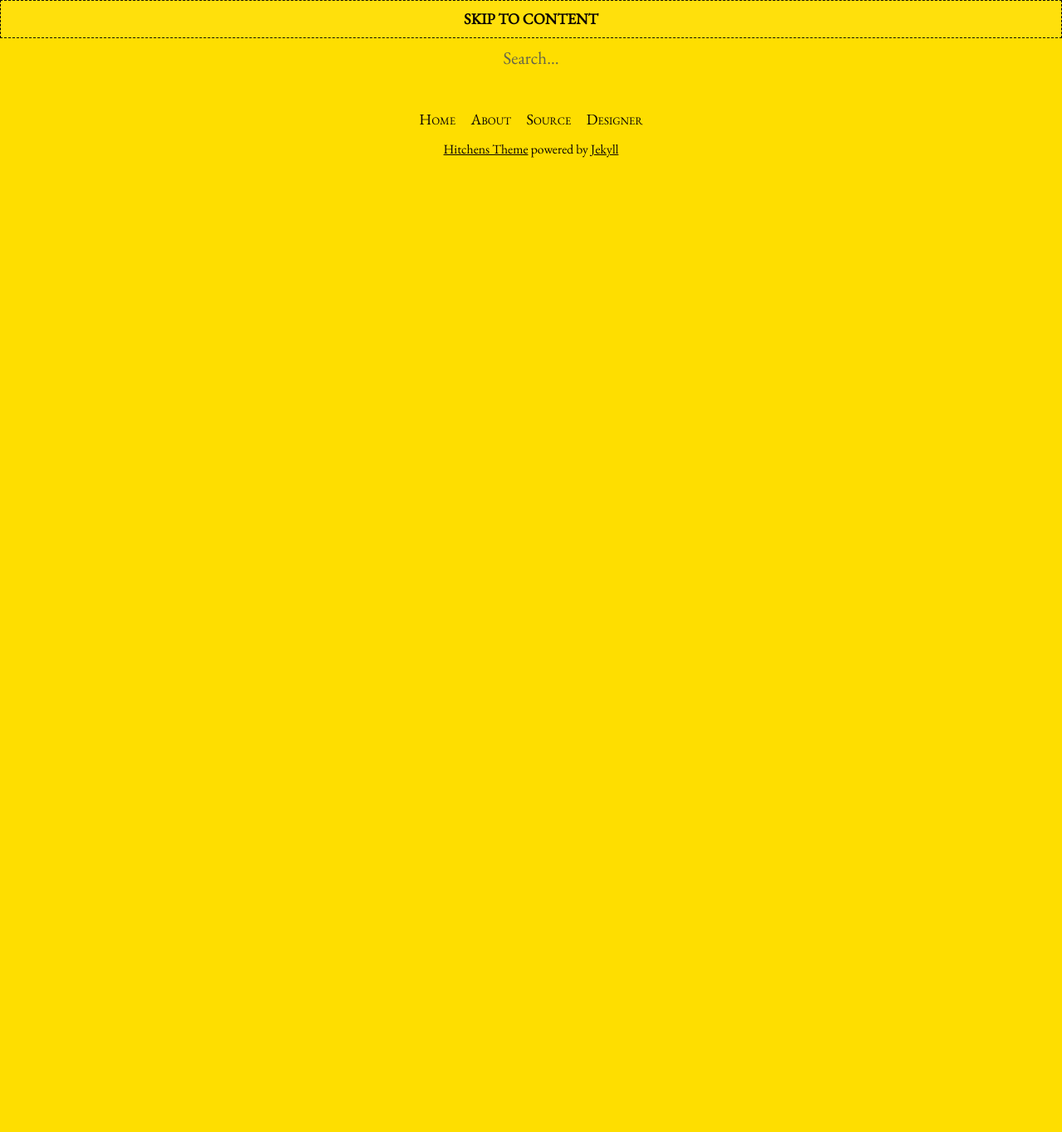
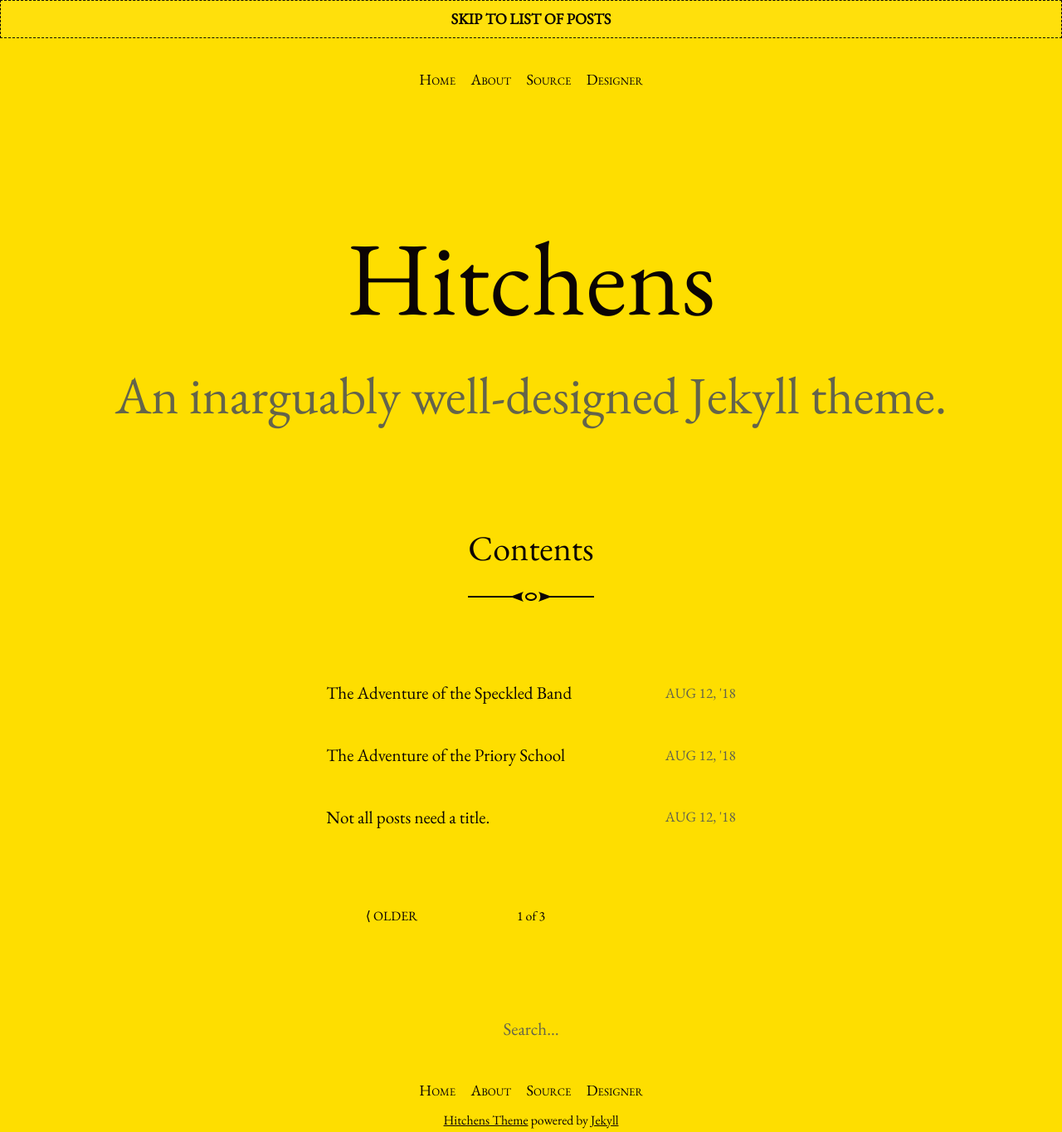
Before and after one commit to ykbarros/blog, a Jekyll site: the page built from index.html, in a window 1280 px wide. Shown: the whole page at 83% size. Built offline with Jekyll 4.4.1, drawn with Linux system fonts in a browser that asks for light colours; the list of posts is cut into pages by our own code; before the commit the page ends 900 px from its top, so only the background shows below that; part of the change alters nothing that is shown.

Commit message:
Updated Jekyll theme

```diff
--- a/_config.yml
+++ b/_config.yml
@@ -1,15 +1,25 @@
-# Site
-name: "Mishmash"
-title: "Mediumish Mishmash"
-description: "My mediumish space to write down thoughts and project my voice into the void."
-logo: 'assets/images/logo.png'
-favicon: 'assets/images/favicon.ico'
+# Welcome to Jekyll!
+#
+# This config file is meant for settings that affect your whole blog, values
+# which you are expected to set up once and rarely edit after that. If you find
+# yourself editing this file very often, consider using Jekyll's data files
+# feature for the data you need to update frequently.
+#
+# For technical reasons, this file is *NOT* reloaded automatically when you use
+# 'bundle exec jekyll serve'. If you change this file, please restart the server process.
+
+# Site settings
+# These are used to personalize your new site. If you look in the HTML files,
+# you will see them accessed via {{ site.title }}, {{ site.email }}, and so on.
+# You can create any custom variable you would like, and they will be accessible
+# in the templates via {{ site.myvariable }}.
+title: Hitchens
+email: hello@patdryburgh.com
+description: >- # this means to ignore newlines until "baseurl:"
+  An inarguably well-designed Jekyll theme.
 baseurl: "/blog" # the subpath of your site, e.g. /blog
 url: "http://kimbarros.com" # the base hostname & protocol for your site, e.g. http://example.com
-production_url : http://kimbarros.com/blog
-BASE_PATH : http://kimbarros.com/blog
-theme: hitchens-theme
-ignore_theme_config: true
+icon: /assets/images/icon-512.png
 
 google_analytics: ''
 disqus: ''
@@ -17,62 +27,23 @@ mailchimp-list: ''
 include: ["_pages"]
 permalink: /:title/
 
-# Authors
-authors:
-  sal:
-    name: Sal
-    display_name: Sal
-    gravatar: e56154546cf4be74e393c62d1ae9f9d4
-    email: wowthemesnet@gmail.com
-    web: https://www.wowthemes.net
-    twitter: https://twitter.com/wowthemesnet
-    description: "Author of Mediumish, a Bootstrap Medium styled template available for WordPress, HTML, Ghost and Jekyll. You are currently previewing Jekyll template demo."
-  john:
-    name: John
-    display_name: John
-    avatar: 'assets/images/avatar.png'
-    gravatar: b1cc14991db7a456fcd761680bbc8f81
-    email: wowthemesnet@gmail.com
-    web: https://www.wowthemes.net
-    twitter: https://twitter.com/wowthemesnet
-    description: "This is the author box. Write a short description of the author here. You are currently previewing Mediumish demo, a Jekyll template compatible with Github pages."
+# Build settings
+markdown: kramdown
 
-# Plugins
+# Exclude from processing.
+# The following items will not be processed, by default. Create a custom list
+# to override the default setting.
+# exclude:
+#   - Gemfile
+#   - Gemfile.lock
+#   - node_modules
+#   - vendor/bundle/
+#   - vendor/cache/
+#   - vendor/gems/
+#   - vendor/ruby/
+
 plugins:
   - jekyll-paginate
-  - jekyll-sitemap
-  - jekyll-feed
-  - jekyll-seo-tag
-  - jekyll-archives
 
-# Archives
-jekyll-archives:
-  enabled:
-    - categories
-  layout: archive
-  permalinks:
-    category: '/category/:name/'
-
-# Pagination
-paginate: 6
-paginate_path: /page:num/
-
-# Other
-markdown: kramdown
-
-kramdown:
-  input: GFM
-  syntax_highlighter: rouge
-  syntax_highlighter_opts:
-    block:
-      line_numbers: true
-
-# Adsense (change to "enabled" to activate, also your client id and ad slot. Create a new ad unit from your Adsense account to get the slot.)
-adsense: "disabled"
-adsense-data-ad-client: ""
-adsense-data-ad-slot: ""
-
-# Lazy Images ("enabled" or "disabled")
-lazyimages: "disabled"
-
-exclude: [changelog.md, LICENSE.txt, README.md, Gemfile, Gemfile.lock]
+paginate: 3
+paginate_path: "/page/:num/"
--- a/index.html
+++ b/index.html
@@ -1,4 +1,4 @@
 ---
 title: Home
-layout: default
+layout: home
 ---
```
